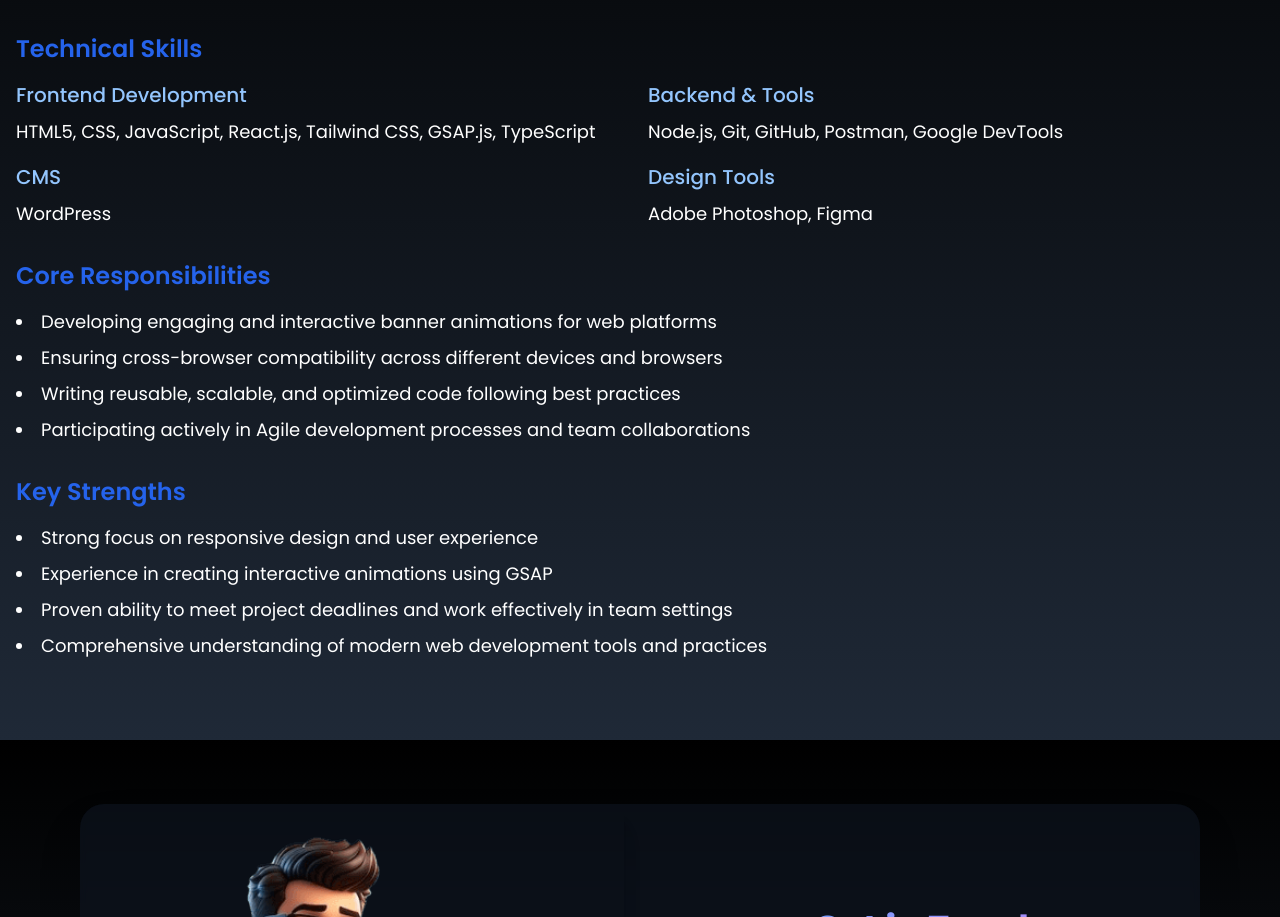
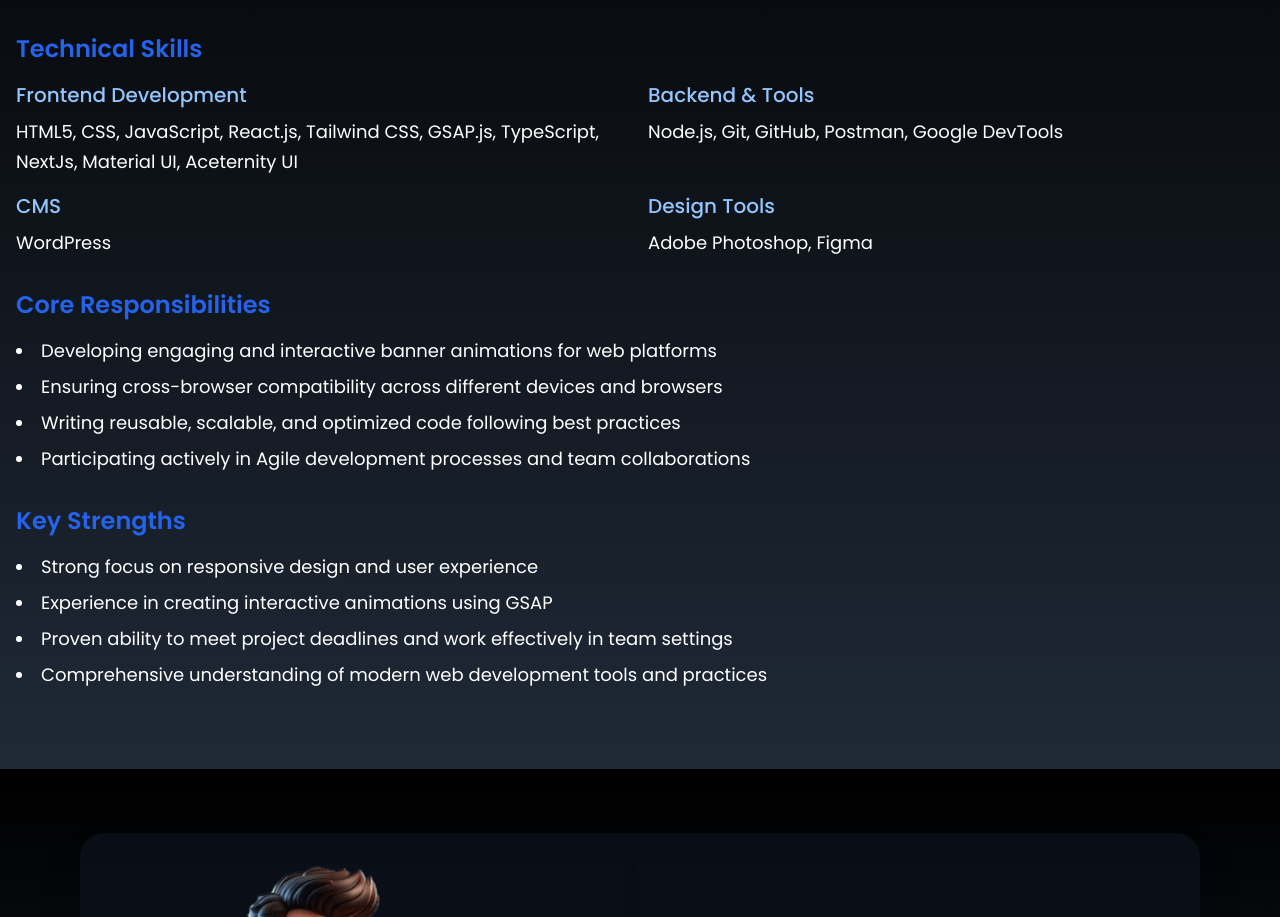
Before and after one commit to mbl43/Portfolio, a React (Vite) app: page / in a window 1280 px wide. Shown: the part 3567-4484 px from the top of the page. Built offline with nearby package versions, Linux system fonts and the light colour scheme; a web font is replaced by a local one.

Commit message:
Update About component skills list to include Next.js, Material UI, and Aceternity UI

```diff
--- a/src/Components/About.jsx
+++ b/src/Components/About.jsx
@@ -27,7 +27,7 @@
               <div>
                 <h4 className="text-xl font-medium  mb-2 text-blue-300">Frontend Development</h4>
                 <p className="text-lg leading-relaxed">
-                  HTML5, CSS, JavaScript, React.js, Tailwind CSS, GSAP.js, TypeScript
+                  HTML5, CSS, JavaScript, React.js, Tailwind CSS, GSAP.js, TypeScript, NextJs, Material UI, Aceternity UI
                 </p>
               </div>
               <div>
```
